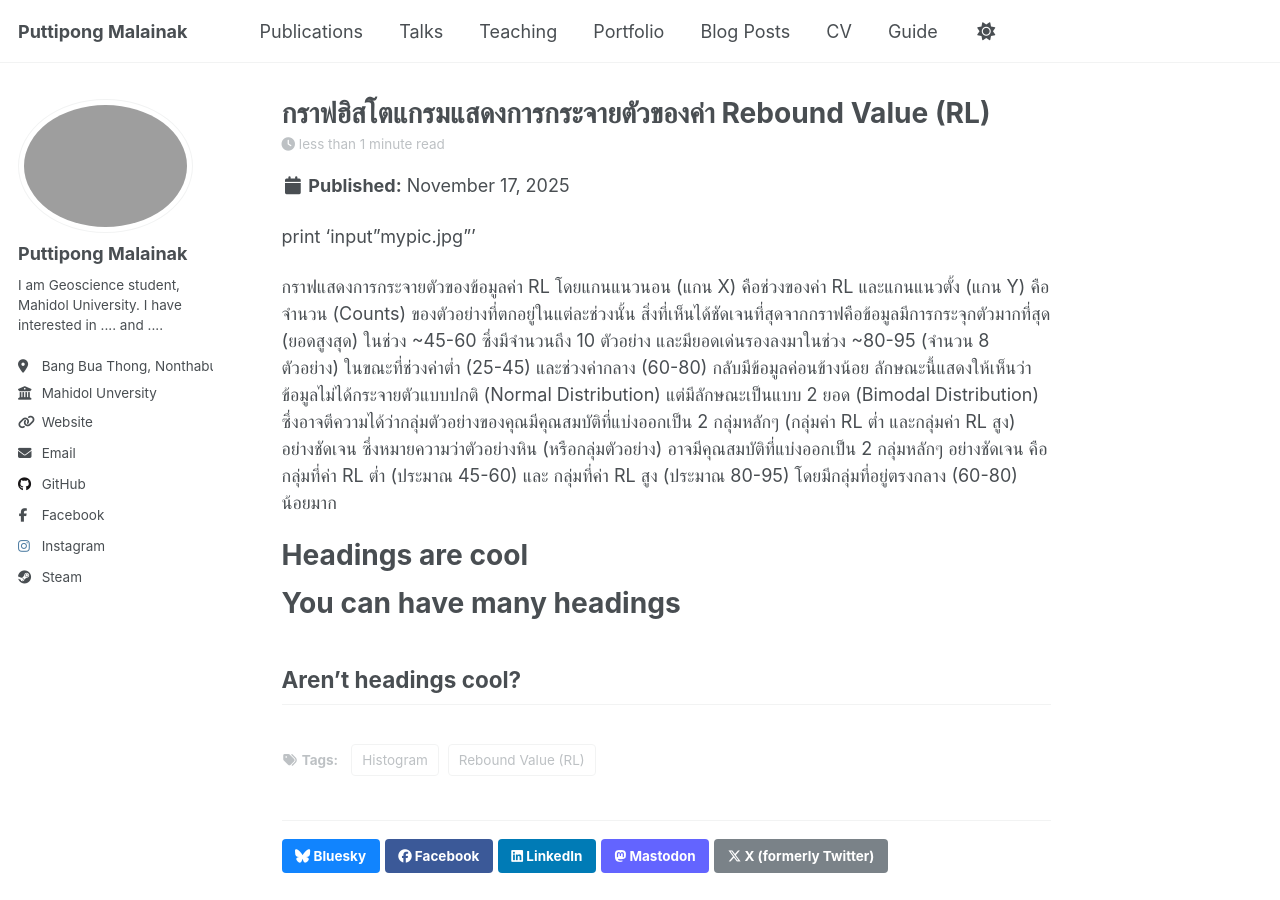
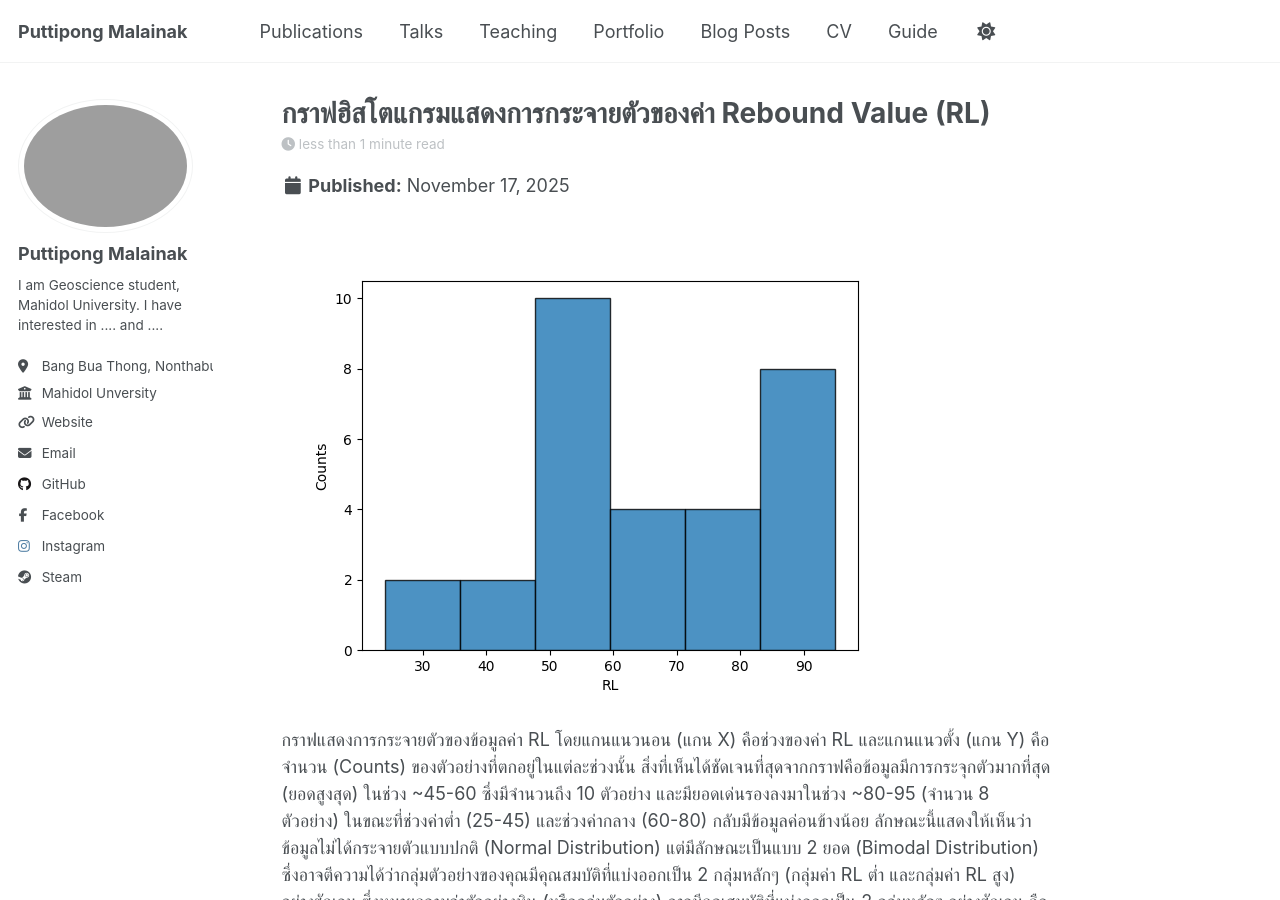
Before and after one commit to champion753/champion753.github.io, a Jekyll site: the page built from _posts/2025-11-17-Histogram-RL.md, in a window 1280 px wide and 900 px high. Built offline with Jekyll 4.4.1, drawn with Linux system fonts in a browser that asks for light colours; a script that is not in the unit is left out.

Commit message:
Update 2025-11-17-Histogram-RL.md

```diff
--- a/_posts/2025-11-17-Histogram-RL.md
+++ b/_posts/2025-11-17-Histogram-RL.md
@@ -6,7 +6,7 @@ tags:
   - Histogram
   - Rebound Value (RL)
 ---
-print 'input"mypic.jpg"'
+<img src='/images/RL.png'>
 
 กราฟแสดงการกระจายตัวของข้อมูลค่า RL โดยแกนแนวนอน (แกน X) คือช่วงของค่า RL และแกนแนวตั้ง (แกน Y) คือจำนวน (Counts) ของตัวอย่างที่ตกอยู่ในแต่ละช่วงนั้น สิ่งที่เห็นได้ชัดเจนที่สุดจากกราฟคือข้อมูลมีการกระจุกตัวมากที่สุด (ยอดสูงสุด) ในช่วง ~45-60 ซึ่งมีจำนวนถึง 10 ตัวอย่าง และมียอดเด่นรองลงมาในช่วง ~80-95 (จำนวน 8 ตัวอย่าง) ในขณะที่ช่วงค่าต่ำ (25-45) และช่วงค่ากลาง (60-80) กลับมีข้อมูลค่อนข้างน้อย ลักษณะนี้แสดงให้เห็นว่าข้อมูลไม่ได้กระจายตัวแบบปกติ (Normal Distribution) แต่มีลักษณะเป็นแบบ 2 ยอด (Bimodal Distribution) ซึ่งอาจตีความได้ว่ากลุ่มตัวอย่างของคุณมีคุณสมบัติที่แบ่งออกเป็น 2 กลุ่มหลักๆ (กลุ่มค่า RL ต่ำ และกลุ่มค่า RL สูง) อย่างชัดเจน
 ซึ่งหมายความว่าตัวอย่างหิน (หรือกลุ่มตัวอย่าง) อาจมีคุณสมบัติที่แบ่งออกเป็น 2 กลุ่มหลักๆ อย่างชัดเจน คือ กลุ่มที่ค่า RL ต่ำ (ประมาณ 45-60) และ กลุ่มที่ค่า RL สูง (ประมาณ 80-95) โดยมีกลุ่มที่อยู่ตรงกลาง (60-80) น้อยมาก
```
